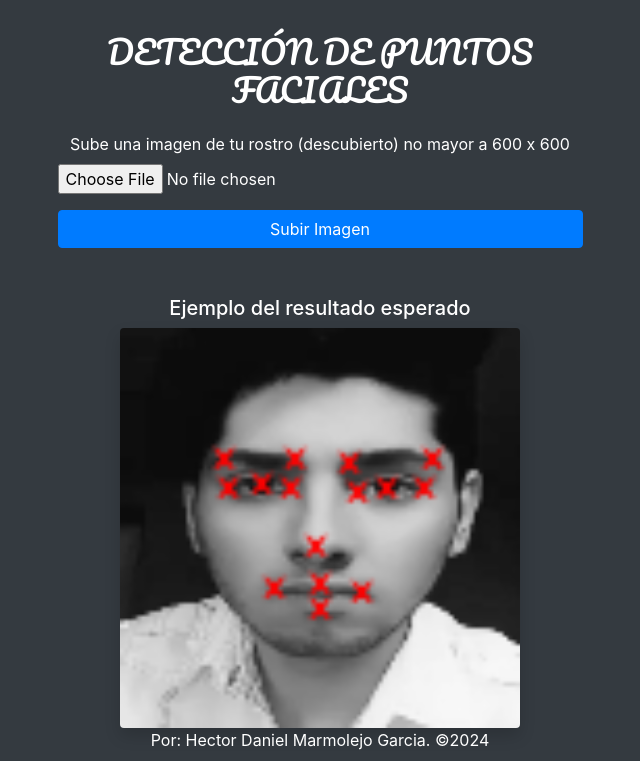
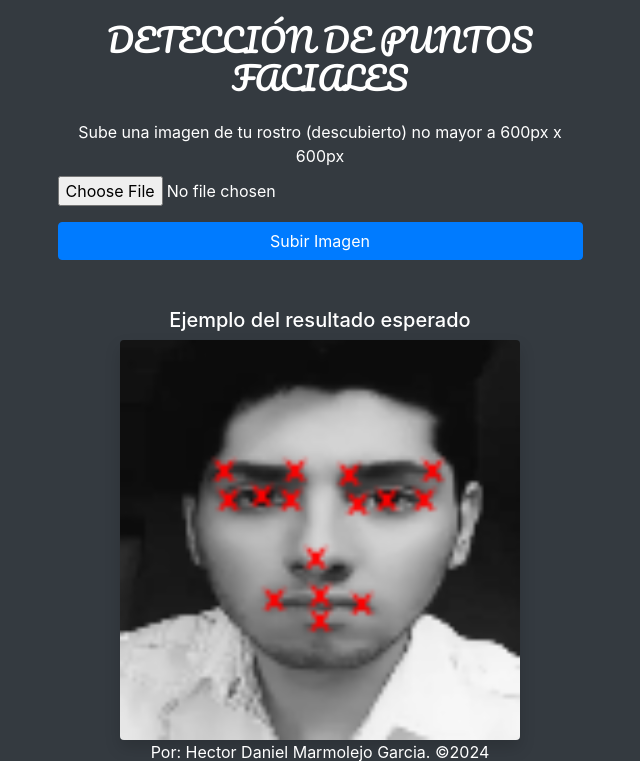
Before and after one commit to HectorDanielMG/Key-Points, a Flask app: page / in a window 1280 px wide. Shown: the top 761 px of the page, without its empty margins (320-960 px from the left). Run offline with Flask 3, Linux system fonts and the light colour scheme; some libraries are stand-ins or nearby versions.

Commit message:
v1.0.2: Deteccion de puntos Faciales: Espesificacion de tamaño

```diff
--- a/templates/upload.html
+++ b/templates/upload.html
@@ -15,7 +15,7 @@
             <h2 class="text-center mb-4" style="font-family: 'Pacifico', cursive;">DETECCIÓN DE PUNTOS FACIALES</h2>
             <form action="/" method="POST" enctype="multipart/form-data" class="text-center">
                 <div class="form-group">
-                    <label for="file">Sube una imagen de tu rostro (descubierto) no mayor a 600 x 600</label>
+                    <label for="file">Sube una imagen de tu rostro (descubierto) no mayor a 600px x 600px</label>
                     <input type="file" name="file" id="file" class="form-control-file" required>
                 </div>
                 <button type="submit" class="btn btn-primary btn-block">Subir Imagen</button>
```
